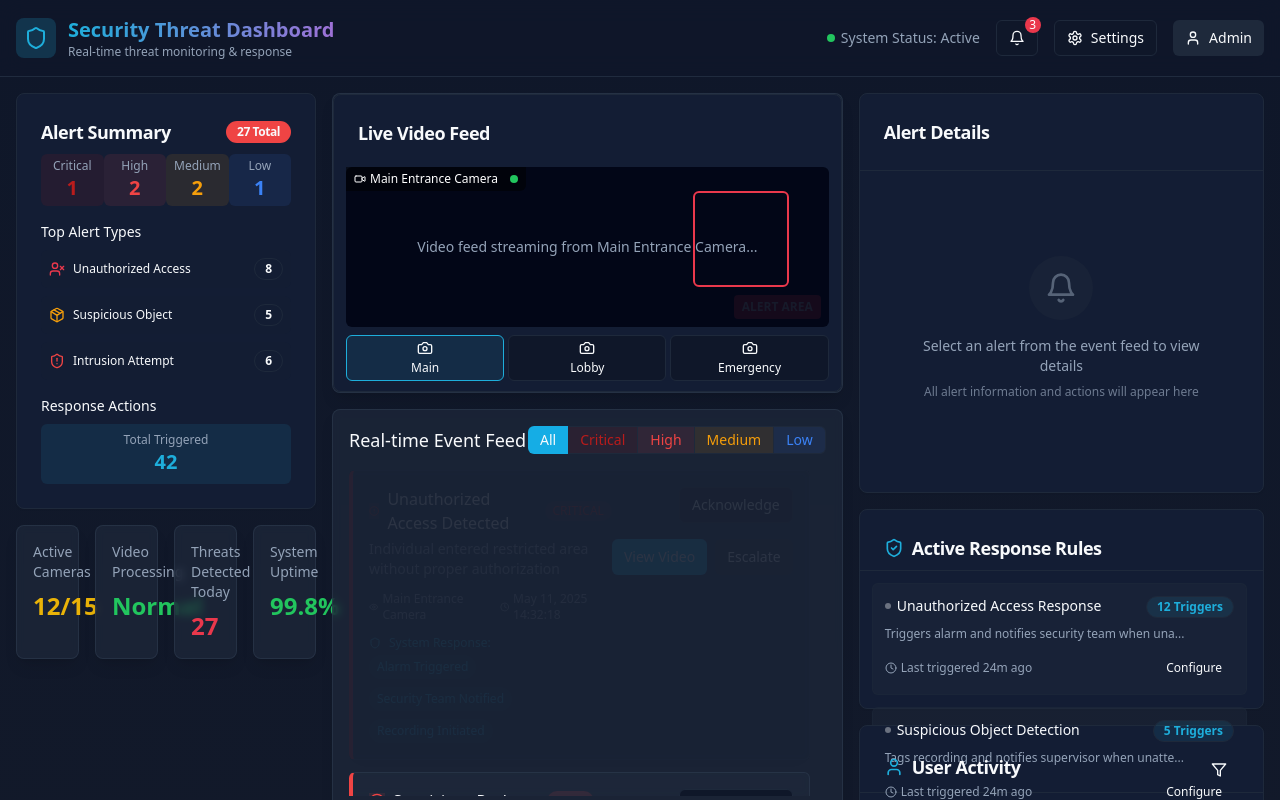
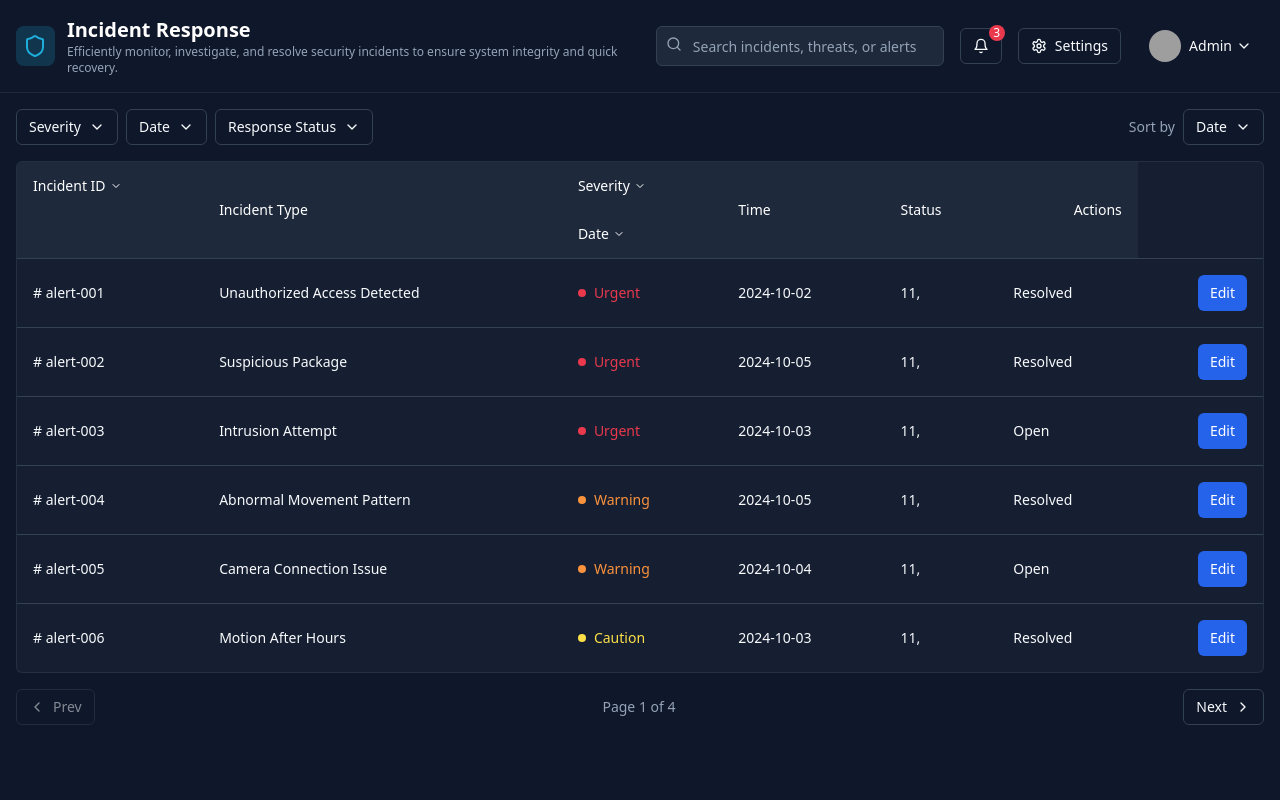
Before and after one commit to Gilbert-2/security-threat-detection, a React (Vite) app: page / in a window 1280 px wide. Shown: the top 800 px of the page. Built offline with nearby package versions, Linux system fonts and the light colour scheme; grey boxes are pictures that could not be loaded.

Commit message:
Fix: UI alignment and functionality improvements
Refactor UI components for better alignment, add system settings, profile and notification features, and address z-index issues.

```diff
--- a/src/components/Header.tsx
+++ b/src/components/Header.tsx
@@ -1,7 +1,17 @@
 
-import { Bell, Shield, User, Settings } from "lucide-react";
+import { Bell, ChevronDown, Filter, Search, Settings, Shield, User } from "lucide-react";
 import { Button } from "./ui/button";
 import { useToast } from "@/hooks/use-toast";
+import {
+  DropdownMenu,
+  DropdownMenuContent,
+  DropdownMenuItem,
+  DropdownMenuLabel,
+  DropdownMenuSeparator,
+  DropdownMenuTrigger,
+} from "./ui/dropdown-menu";
+import { Avatar, AvatarFallback, AvatarImage } from "./ui/avatar";
+import { Input } from "./ui/input";
 
 export const Header = () => {
   const { toast } = useToast();
@@ -14,41 +24,106 @@ export const Header = () => {
   };
 
   return (
-    <header className="flex items-center justify-between p-4 bg-slate-900/80 border-b border-slate-700/50 backdrop-blur-md sticky top-0 z-10">
+    <header className="flex items-center justify-between p-4 bg-slate-900 border-b border-slate-800 sticky top-0 z-10">
       <div className="flex items-center gap-3">
         <div className="flex items-center justify-center w-10 h-10 rounded-lg bg-security-blue/20 text-security-blue">
           <Shield className="h-6 w-6" />
         </div>
         <div>
-          <h1 className="text-xl font-bold bg-gradient-to-r from-security-blue to-accent bg-clip-text text-transparent">Security Threat Dashboard</h1>
-          <p className="text-xs text-muted-foreground">Real-time threat monitoring & response</p>
+          <h1 className="text-xl font-bold text-white">Incident Response</h1>
+          <p className="text-xs text-muted-foreground">Efficiently monitor, investigate, and resolve security incidents to ensure system integrity and quick recovery.</p>
         </div>
       </div>
 
       <div className="flex items-center gap-4">
-        <span className="text-sm text-muted-foreground hidden md:flex items-center gap-1.5">
-          <span className="h-2 w-2 bg-green-500 rounded-full"></span>
-          System Status: Active
-        </span>
+        <div className="relative max-w-sm">
+          <Search className="absolute left-2.5 top-2.5 h-4 w-4 text-muted-foreground" />
+          <Input
+            type="search"
+            placeholder="Search incidents, threats, or alerts..."
+            className="pl-9 bg-slate-800 border-slate-700 w-72"
+          />
+        </div>
+
+        {/* Notifications Dropdown */}
+        <DropdownMenu>
+          <DropdownMenuTrigger asChild>
             <Button
               variant="outline"
               size="sm"
-          className="relative"
-          onClick={handleNotification}
+              className="relative bg-transparent border-slate-700 hover:bg-slate-800"
             >
               <Bell className="h-4 w-4" />
               <span className="absolute -top-1 -right-1 bg-security-red text-white text-xs rounded-full h-4 w-4 flex items-center justify-center">
                 3
               </span>
             </Button>
-        <Button variant="outline" size="sm" className="gap-2">
+          </DropdownMenuTrigger>
+          <DropdownMenuContent align="end" className="w-80 bg-slate-900 border-slate-800">
+            <DropdownMenuLabel>Notifications</DropdownMenuLabel>
+            <DropdownMenuSeparator className="bg-slate-800" />
+            <div className="max-h-80 overflow-y-auto">
+              {[1, 2, 3].map((i) => (
+                <DropdownMenuItem key={i} className="py-3 px-4 flex flex-col items-start gap-1 hover:bg-slate-800 cursor-pointer">
+                  <div className="flex items-center gap-2 w-full">
+                    <div className="h-2 w-2 rounded-full bg-security-red"></div>
+                    <span className="font-medium text-sm">Critical Alert Detected</span>
+                    <span className="ml-auto text-xs text-muted-foreground">Just now</span>
+                  </div>
+                  <p className="text-xs text-muted-foreground">Unauthorized access attempt detected from IP 192.168.1.{i}</p>
+                </DropdownMenuItem>
+              ))}
+            </div>
+            <DropdownMenuSeparator className="bg-slate-800" />
+            <DropdownMenuItem className="justify-center text-security-blue text-sm hover:bg-slate-800 cursor-pointer">
+              View all notifications
+            </DropdownMenuItem>
+          </DropdownMenuContent>
+        </DropdownMenu>
+
+        {/* Settings Dropdown */}
+        <DropdownMenu>
+          <DropdownMenuTrigger asChild>
+            <Button variant="outline" size="sm" className="gap-2 bg-transparent border-slate-700 hover:bg-slate-800">
               <Settings className="h-4 w-4" />
               <span className="hidden md:inline">Settings</span>
             </Button>
-        <Button variant="secondary" size="sm" className="gap-2">
-          <User className="h-4 w-4" />
-          <span className="hidden md:inline">Admin</span>
+          </DropdownMenuTrigger>
+          <DropdownMenuContent align="end" className="w-56 bg-slate-900 border-slate-800">
+            <DropdownMenuLabel>System Settings</DropdownMenuLabel>
+            <DropdownMenuSeparator className="bg-slate-800" />
+            <DropdownMenuItem className="hover:bg-slate-800 cursor-pointer">Alert Configuration</DropdownMenuItem>
+            <DropdownMenuItem className="hover:bg-slate-800 cursor-pointer">Response Rules</DropdownMenuItem>
+            <DropdownMenuItem className="hover:bg-slate-800 cursor-pointer">Camera Settings</DropdownMenuItem>
+            <DropdownMenuItem className="hover:bg-slate-800 cursor-pointer">User Management</DropdownMenuItem>
+            <DropdownMenuItem className="hover:bg-slate-800 cursor-pointer">System Logs</DropdownMenuItem>
+          </DropdownMenuContent>
+        </DropdownMenu>
+
+        {/* Profile Dropdown */}
+        <DropdownMenu>
+          <DropdownMenuTrigger asChild>
+            <Button variant="ghost" size="sm" className="gap-2 hover:bg-slate-800">
+              <Avatar className="h-8 w-8">
+                <AvatarImage src="/placeholder.svg" />
+                <AvatarFallback className="bg-security-blue/20 text-security-blue">MP</AvatarFallback>
+              </Avatar>
+              <div className="flex items-center">
+                <span className="hidden md:inline mr-1">Admin</span>
+                <ChevronDown className="h-4 w-4" />
+              </div>
             </Button>
+          </DropdownMenuTrigger>
+          <DropdownMenuContent align="end" className="w-56 bg-slate-900 border-slate-800">
+            <DropdownMenuLabel>Mario Prokoski</DropdownMenuLabel>
+            <DropdownMenuSeparator className="bg-slate-800" />
+            <DropdownMenuItem className="hover:bg-slate-800 cursor-pointer">Profile</DropdownMenuItem>
+            <DropdownMenuItem className="hover:bg-slate-800 cursor-pointer">Preferences</DropdownMenuItem>
+            <DropdownMenuItem className="hover:bg-slate-800 cursor-pointer">Activity Log</DropdownMenuItem>
+            <DropdownMenuSeparator className="bg-slate-800" />
+            <DropdownMenuItem className="hover:bg-slate-800 cursor-pointer text-security-red">Logout</DropdownMenuItem>
+          </DropdownMenuContent>
+        </DropdownMenu>
       </div>
     </header>
   );
--- a/src/index.css
+++ b/src/index.css
@@ -67,24 +67,37 @@
     @apply animate-alert-blink;
   }
 
-  .dashboard-grid {
-    @apply grid grid-cols-1 lg:grid-cols-12 gap-4 p-4;
+  /* Updated styles for the new incident table layout */
+  .incident-row {
+    @apply border-b border-slate-700 hover:bg-slate-800/50 transition-colors;
   }
 
-  .dashboard-card {
-    @apply rounded-lg border border-slate-700/50 bg-card shadow-md;
+  .incident-cell {
+    @apply py-3 px-4 text-sm;
   }
 
-  .card-header {
-    @apply px-4 py-3 border-b border-slate-700/50 flex items-center justify-between;
+  .severity-indicator {
+    @apply w-2 h-2 rounded-full inline-block mr-2;
   }
 
-  .card-content {
-    @apply p-4;
+  .severity-urgent {
+    @apply bg-security-red text-security-red;
   }
 
-  .threat-gradient {
-    @apply bg-gradient-to-r from-security-navy to-slate-900;
+  .severity-warning {
+    @apply bg-orange-400 text-orange-400;
+  }
+
+  .severity-caution {
+    @apply bg-yellow-300 text-yellow-300;
+  }
+
+  .status-open {
+    @apply text-white bg-slate-700/50 px-2 py-0.5 rounded text-xs font-medium;
+  }
+
+  .status-resolved {
+    @apply text-green-300 bg-green-900/30 px-2 py-0.5 rounded text-xs font-medium;
   }
 }
 
--- a/src/pages/Index.tsx
+++ b/src/pages/Index.tsx
@@ -1,54 +1,135 @@
 
+import { useState } from "react";
 import { Header } from "@/components/Header";
-import { AlertsSummary } from "@/components/AlertsSummary";
-import { VideoFeed } from "@/components/VideoFeed";
-import { SystemStatus } from "@/components/SystemStatus";
-import { EventFeed } from "@/components/EventFeed";
-import { AlertDetails } from "@/components/AlertDetails";
-import { ResponseRulesSummary } from "@/components/ResponseRulesSummary";
-import { UserActivityLog } from "@/components/UserActivityLog";
-import { useState } from "react";
-import { AlertItemProps } from "@/components/AlertItem";
+import { Button } from "@/components/ui/button";
+import { ChevronDown, ChevronLeft, ChevronRight, Filter } from "lucide-react";
 import { recentAlerts } from "@/data/mockData";
+import { Table, TableBody, TableCell, TableHead, TableHeader, TableRow } from "@/components/ui/table";
+
+// Filter button component for consistent styling
+const FilterButton = ({ label, children }: { label: string, children?: React.ReactNode }) => (
+  <Button
+    variant="outline"
+    size="sm"
+    className="bg-transparent border-slate-700 hover:bg-slate-800 text-sm flex items-center gap-2"
+  >
+    {label} <ChevronDown className="h-4 w-4" />
+  </Button>
+);
 
 const Index = () => {
-  const [selectedAlert, setSelectedAlert] = useState<AlertItemProps | null>(null);
+  const [currentPage, setCurrentPage] = useState(1);
+  const totalPages = 4;
 
-  const handleAlertSelect = (alert: AlertItemProps) => {
-    setSelectedAlert(alert);
-  };
+  // Convert alerts data to match the table structure
+  const incidents = recentAlerts.map(alert => ({
+    id: alert.id,
+    type: alert.title,
+    severity: alert.severity,
+    date: alert.timestamp.split(' ')[0],
+    time: alert.timestamp.split(' ')[1],
+    status: Math.random() > 0.5 ? "Open" : "Resolved"
+  }));
 
   return (
-    <div className="min-h-screen flex flex-col bg-gradient-to-b from-background to-security-navy/30">
+    <div className="min-h-screen flex flex-col bg-slate-900">
       <Header />
-      <main className="flex-grow dashboard-grid">
-        {/* Column 1 (Left - Narrower) */}
-        <div className="lg:col-span-3 space-y-4">
-          <AlertsSummary />
-          <SystemStatus />
-        </div>
-
-        {/* Column 2 (Center - Widest) */}
-        <div className="lg:col-span-5 space-y-4">
-          <div className="h-[300px] security-glass rounded-lg overflow-hidden">
-            <VideoFeed selectedCameraId={selectedAlert?.camera || "Main Entrance Camera"} />
-          </div>
-          <div className="h-[calc(100vh-500px)] min-h-[400px]">
-            <EventFeed onAlertSelect={handleAlertSelect} selectedAlertId={selectedAlert?.id} />
+      <main className="flex-grow p-4">
+        {/* Filters Row */}
+        <div className="flex flex-wrap gap-2 mb-4">
+          <FilterButton label="Severity" />
+          <FilterButton label="Date" />
+          <FilterButton label="Response Status" />
+          <div className="ml-auto flex items-center gap-2">
+            <span className="text-sm text-muted-foreground">Sort by</span>
+            <FilterButton label="Date" />
           </div>
         </div>
 
-        {/* Column 3 (Right - Medium) */}
-        <div className="lg:col-span-4 space-y-4">
-          <div className="h-[400px]">
-            <AlertDetails selectedAlert={selectedAlert} />
-          </div>
-          <div className="h-[200px]">
-            <ResponseRulesSummary />
-          </div>
-          <div className="h-[200px]">
-            <UserActivityLog />
-          </div>
+        {/* Incidents Table */}
+        <div className="bg-slate-800/50 border border-slate-700/50 rounded-md overflow-hidden">
+          <Table>
+            <TableHeader className="bg-slate-800">
+              <TableRow className="hover:bg-slate-700 border-slate-700">
+                <TableHead className="text-white flex items-center gap-1">Incident ID <ChevronDown className="h-3 w-3" /></TableHead>
+                <TableHead className="text-white">Incident Type</TableHead>
+                <TableHead className="text-white flex items-center gap-1">Severity <ChevronDown className="h-3 w-3" /></TableHead>
+                <TableHead className="text-white flex items-center gap-1">Date <ChevronDown className="h-3 w-3" /></TableHead>
+                <TableHead className="text-white">Time</TableHead>
+                <TableHead className="text-white">Status</TableHead>
+                <TableHead className="text-white text-right">Actions</TableHead>
+              </TableRow>
+            </TableHeader>
+            <TableBody>
+              {incidents.map((incident) => (
+                <TableRow key={incident.id} className="hover:bg-slate-700/50 border-slate-700">
+                  <TableCell className="font-medium"># {incident.id}</TableCell>
+                  <TableCell>{incident.type}</TableCell>
+                  <TableCell>
+                    <div className="flex items-center gap-2">
+                      <div className={`h-2 w-2 rounded-full ${
+                        incident.severity === 'critical' ? 'bg-security-red' :
+                        incident.severity === 'high' ? 'bg-security-red' :
+                        incident.severity === 'medium' ? 'bg-orange-400' :
+                        'bg-yellow-300'
+                      }`}></div>
+                      <span className={
+                        incident.severity === 'critical' ? 'text-security-red' :
+                        incident.severity === 'high' ? 'text-security-red' :
+                        incident.severity === 'medium' ? 'text-orange-400' :
+                        'text-yellow-300'
+                      }>
+                        {incident.severity === 'critical' ? 'Urgent' :
+                         incident.severity === 'high' ? 'Urgent' :
+                         incident.severity === 'medium' ? 'Warning' : 'Caution'}
+                      </span>
+                    </div>
+                  </TableCell>
+                  <TableCell>2024-10-0{Math.floor(Math.random() * 5) + 1}</TableCell>
+                  <TableCell>{incident.time}</TableCell>
+                  <TableCell>{incident.status}</TableCell>
+                  <TableCell className="text-right">
+                    <Button size="sm" className="bg-blue-600 hover:bg-blue-700 text-white">Edit</Button>
+                  </TableCell>
+                </TableRow>
+              ))}
+
+              {incidents.length === 0 && (
+                <TableRow>
+                  <TableCell colSpan={7} className="py-6 text-center text-muted-foreground">
+                    No incidents to display at the moment.
+                  </TableCell>
+                </TableRow>
+              )}
+            </TableBody>
+          </Table>
+        </div>
+
+        {/* Pagination */}
+        <div className="flex items-center justify-between mt-4">
+          <Button
+            variant="outline"
+            size="sm"
+            className="bg-transparent border-slate-700 hover:bg-slate-800 flex items-center gap-2"
+            disabled={currentPage === 1}
+            onClick={() => setCurrentPage(p => Math.max(1, p - 1))}
+          >
+            <ChevronLeft className="h-4 w-4" /> Prev
+          </Button>
+
+          <span className="text-sm text-muted-foreground">
+            Page {currentPage} of {totalPages}
+          </span>
+
+          <Button
+            variant="outline"
+            size="sm"
+            className="bg-transparent border-slate-700 hover:bg-slate-800 flex items-center gap-2"
+            disabled={currentPage === totalPages}
+            onClick={() => setCurrentPage(p => Math.min(totalPages, p + 1))}
+          >
+            Next <ChevronRight className="h-4 w-4" />
+          </Button>
         </div>
       </main>
     </div>
```
Lines whose indentation alone changed are shown as unchanged.
